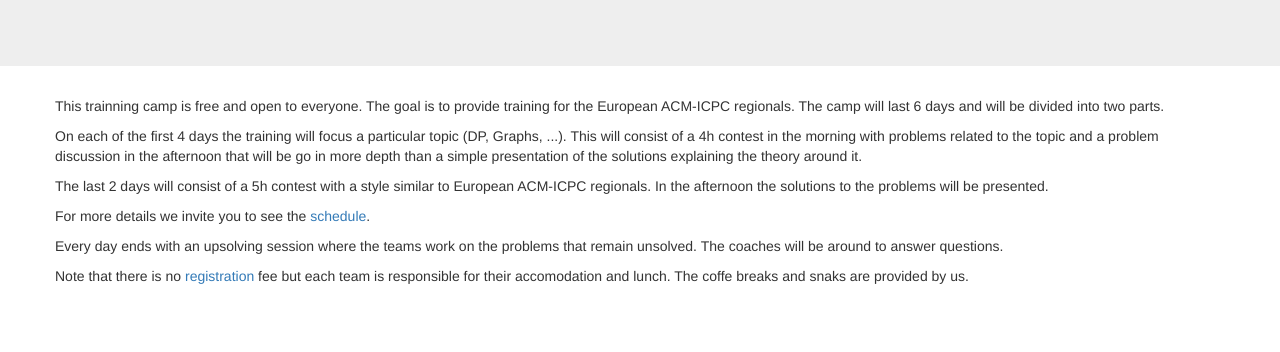
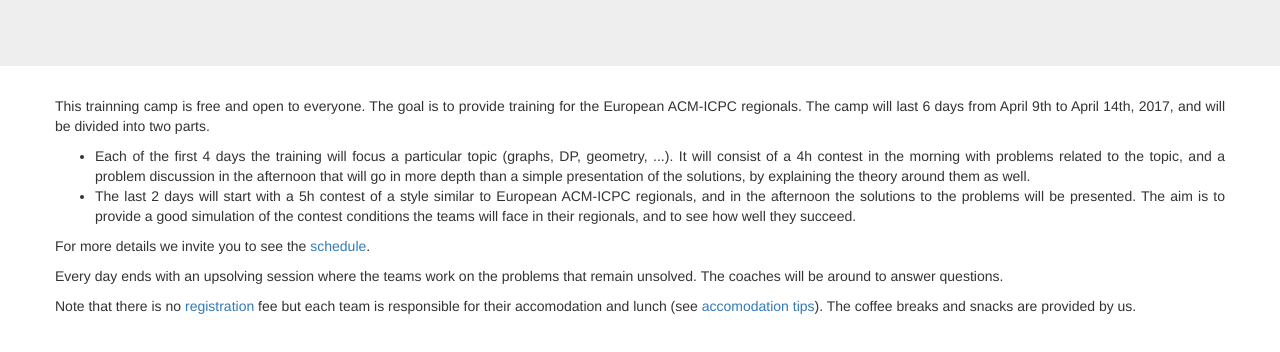
Before and after one commit to ucl-training-camp/ucl-training-camp.github.io, a plain HTML site: page index.html in a window 1280 px wide. Shown: the part 228-580 px from the top of the page. Drawn offline with nearby package versions, Linux system fonts and the light colour scheme.

Commit message:
Some editing

```diff
--- a/index.html
+++ b/index.html
@@ -42,18 +42,15 @@ html {
 <div class="entry-content">
   <p class="text-justify">
 This trainning camp is free and open to everyone. The goal is to provide training for the European ACM-ICPC regionals.
-The camp will last 6 days and will be divided into two parts.
+The camp will last 6 days from April 9th to April 14th, 2017, and will be divided into two parts.
   </p>
-  <p>
-On each of the first 4 days the training
-will focus a particular topic (DP, Graphs, ...).  This will consist of a 4h contest in the morning with problems
-related to the topic and a problem discussion in the afternoon that will be go in more depth than a simple presentation
-of the solutions explaining the theory around it.
+  <ul class="text-justify">
+<li> Each of the first 4 days the training
+will focus a particular topic (graphs, DP, geometry, ...).  It will consist of a 4h contest in the morning with problems
+related to the topic, and a problem discussion in the afternoon that will go in more depth than a simple presentation of the solutions, by explaining the theory around them as well.</li>
+  <li> The last 2 days will start with a 5h contest of a style similar to European ACM-ICPC regionals, and in the afternoon the solutions to the problems will be presented. The aim is to provide a good simulation of the contest conditions the teams will face in their regionals, and to see how well they succeed.</li>
   </p>
-  <p class="text-justify">
-The last 2 days will consist of a 5h contest with a style similar to European ACM-ICPC regionals. In the afternoon the solutions
-to the problems will be presented.
-  </p>
+  </ul>
   <p class="text-justify">
 For more details we invite you to see the <a href="schedule.html">schedule</a>.
   </p>
@@ -61,12 +58,11 @@ For more details we invite you to see the <a href="schedule.html">schedule</a>.
 
 
   <p class="text-justify">
-Every day ends with an upsolving session where the teams work on the problems that remain unsolved. The coaches will be around
-to answer questions.
+Every day ends with an upsolving session where the teams work on the problems that remain unsolved. The coaches will be around to answer questions.
   </p>
 
  <p class="text-justify">
-Note that there is no <a href="registration.html">registration</a> fee but each team is responsible for their accomodation and lunch. The coffe breaks and snaks
+Note that there is no <a href="registration.html">registration</a> fee but each team is responsible for their accomodation and lunch (see <a href="accomodation.html">accomodation tips</a>). The coffee breaks and snacks
 are provided by us.
  </p>
 
```
Also changed, not shown: accomodation.html (+3 -6 lines).
